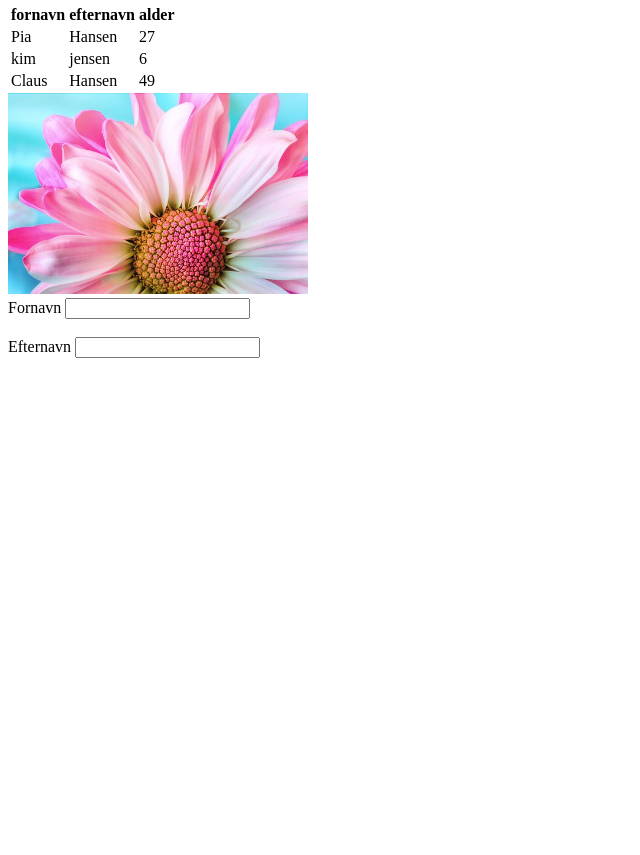
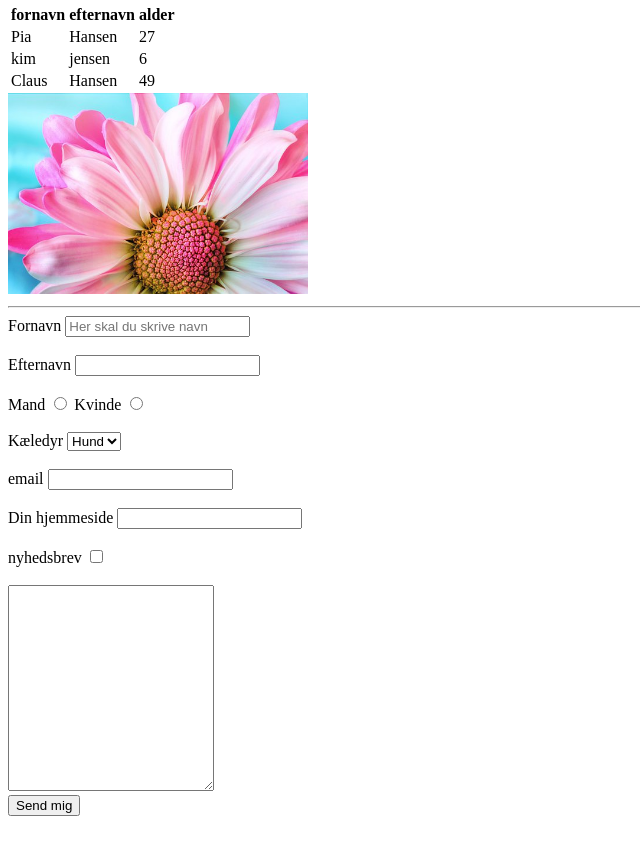
Before and after one commit to claushansen/EUX-IT-B, a plain HTML site: page basic html/htmlcheatsheet/index.html in a window 1280 px wide. Shown: the part 493-1348 px from the top of the page, without its empty margins (0-640 px from the left). Drawn offline with Linux system fonts and the light colour scheme.

Commit message:
Codesession 04.06-2019
Finished up with forms.

```diff
--- a/basic html/htmlcheatsheet/index.html
+++ b/basic html/htmlcheatsheet/index.html
@@ -1,8 +1,10 @@
 <!DOCTYPE html>
 <html>
+
 <head>
     <title>HTML Cheat Sheet</title>
 </head>
+
 <body>
     <!--Overskrifter(headings)-->
     <!--h1 er størst og vigtigst-->
@@ -67,28 +69,79 @@
     </table>
 
     <!--IMG tag (Billede)-->
-        <!--attributten src fortæller hvilket billede vi vil have vist(stien til billedet).alt attributten er det der bliver vist hvis ikke billedet kan findes, eller læses af skærmlæsere, fx. for svagtseende. -->
-        <img src="blomst.jpg" alt="Min smukke blomst" style="width: 300px;" >
-
+    <!--attributten src fortæller hvilket billede vi vil have vist(stien til billedet).
+        alt attributten er det der bliver vist hvis ikke billedet kan findes, eller læses af skærmlæsere, fx. for svagtseende. -->
+    <a href="images/blomst.jpg">
+        <img src="images/blomst.jpg" alt="Min smukke blomst" style="width: 300px;">
+    </a>
+    <br>
+    <hr>
     <!--Forms(formularer)-->
     <!--attributten action fortæller hvor data skal sendes hen og method attributten lader os vælge metoden som data skal sendes med:GET eller POST-->
-        <form action="proccess.php" method="POST">
-            <!--da input tags er inline elements, wrapper vi dem i div tags, så vi får dem til at stå ovenover hinanden. Da div tags jo er block elements, så de fylder hele den tilgængelige plads-->
+    <form action="index.html" method="POST">
+        <!--da input tags er inline elements, wrapper vi dem i div tags, så vi får dem til at stå ovenover hinanden.
+            Da div tags jo er block elements, så de fylder hele den tilgængelige plads-->
 
         <!--input type text-->
         <div>
             <label>Fornavn</label>
-                <input type="text" name="firstName">
+            <input type="text" name="firstName" placeholder="Her skal du skrive navn">
         </div>
         <br>
         <div>
             <label>Efternavn</label>
             <input type="text" name="lastName">
         </div>
+        <br>
+        <!--input type radio-->
+        <div>
+            <label>Mand</label>
+            <input type="radio" name="koen" value="mand">
+            <label>Kvinde</label>
+            <input type="radio" name="koen" value="kvinde">
+        </div>
+        <br>
+        <!--selectbox-->
+        <div>
+            <label>Kæledyr</label>
+            <select name="pets" id="">
+                <option value="hund">Hund</option>
+                <option value="kat">Kat</option>
+                <option value="kanariefugl">Fugl</option>
+            </select>
+        </div>
+        <br>
 
+        <!-- input type email-->
+        <div>
+            <label for="emailinput">email</label>
+            <input type="email" id="emailinput">
+        </div>
+        <br>
+
+        <!-- input type url-->
+        <div>
+            <label for="urlinput">Din hjemmeside</label>
+            <input type="url" name="website" id="urlinput">
+        </div>
+        <br>
+        <div>
+            <label>nyhedsbrev</label>
+            <input type="checkbox" name="nyhedsbrev" id="" value="ja">
+        </div>
+        <br>
+        <div>
+            <textarea name="besked" style="width: 200px; height: 200px;">
+
+            </textarea>
+        </div>
+
+        <!--input type submit(sender formularen)-->
+        <input type="submit" value="Send mig">
     </form>
 
     <!--dette div tag er her kun for at vi kan scrolle til midten af siden.-->
     <div style="margin-top:500px;"></div>
 </body>
+
 </html>
```
Also changed, not shown: basic html/htmlcheatsheet/images/blomst.jpg (renamed from basic html/htmlcheatsheet/blomst.jpg). Lines whose indentation alone changed are shown as unchanged.
